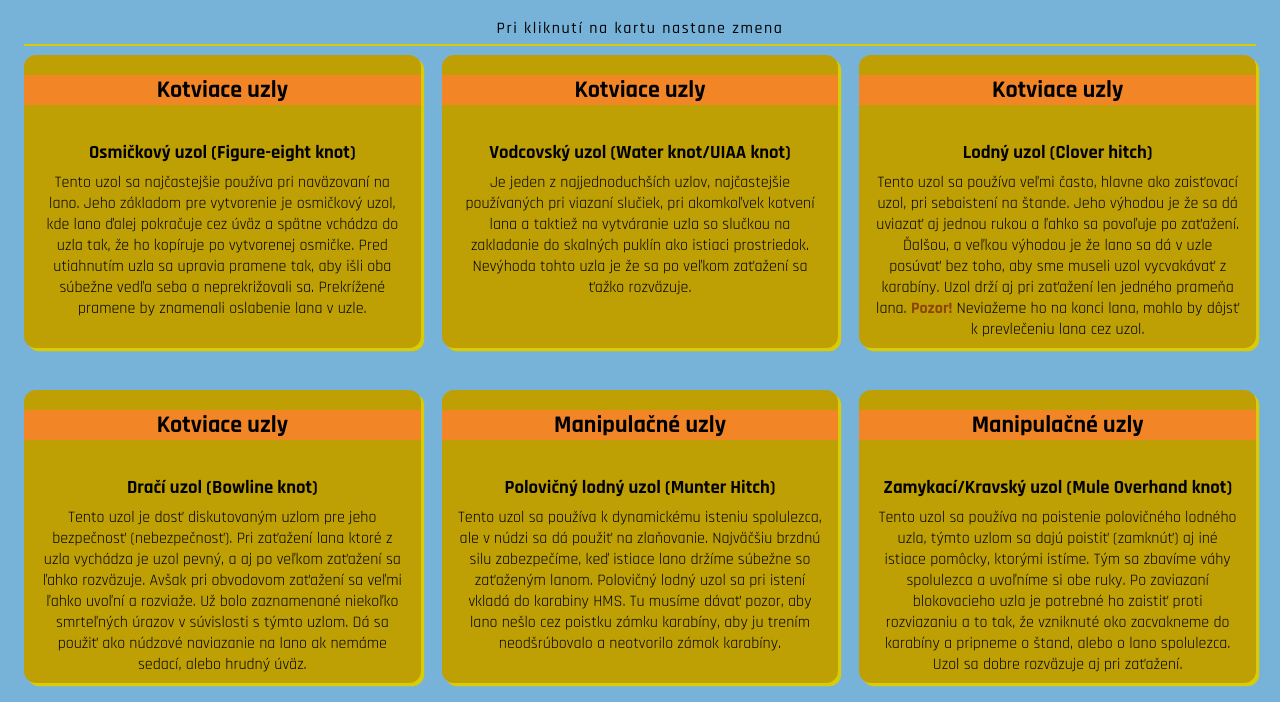
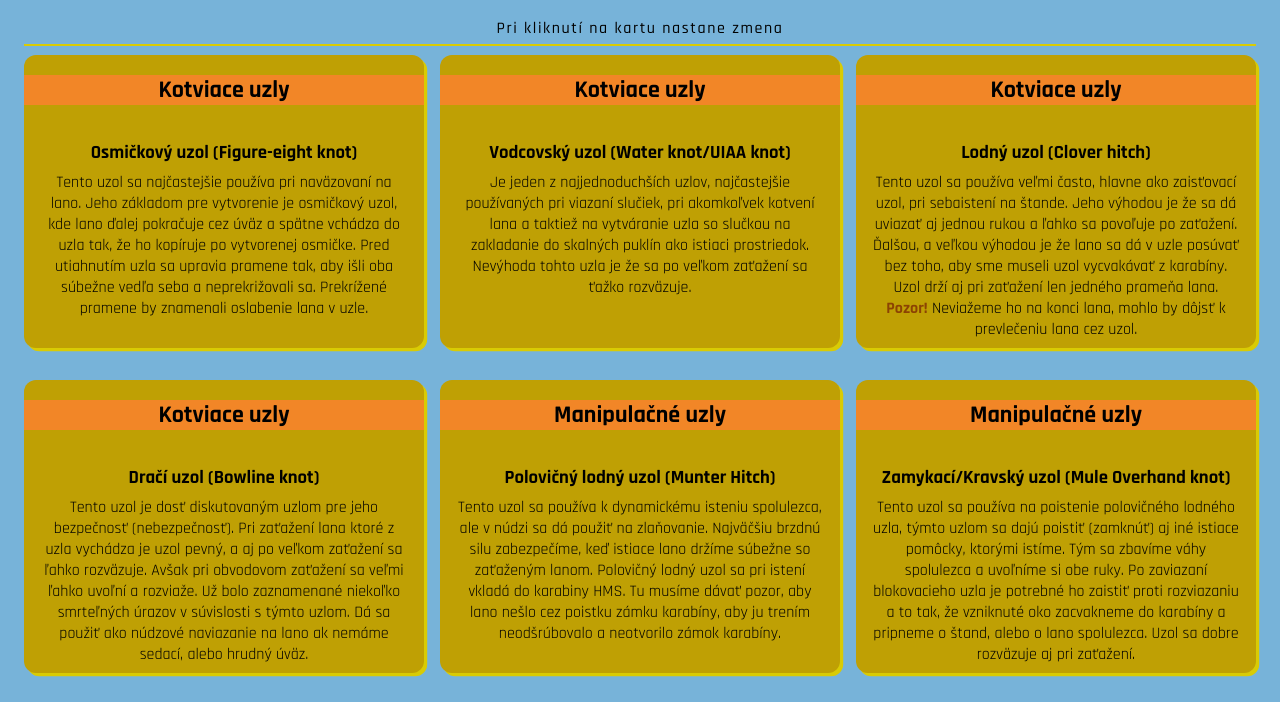
Before and after one commit to Tasi87/ucme_sa_o_lezeni, a website built with Vite: page index.html in a window 1280 px wide. Shown: the part 76-778 px from the top of the page. Built offline with nearby package versions, Linux system fonts and the light colour scheme.

Commit message:
upraveny margin-bottom

```diff
--- a/css/cards.css
+++ b/css/cards.css
@@ -20,7 +20,7 @@ li {
     list-style: none;
     border-radius: 0.75rem;
 
-	margin-bottom: 21px;
+	margin-bottom: 1rem;
 
     /* max-width: auto; */
 
@@ -46,7 +46,8 @@ img {
     .knots {
         display: grid;
         grid-template-columns: repeat(2, 1fr);
-        gap: 21px;
+        gap: 1rem;
+		margin-bottom: 0;
     }
 }
 
@@ -55,7 +56,8 @@ img {
     .knots {
         display: grid;
         grid-template-columns: repeat(3, 1fr);
-        gap: 21px;
+        gap: 1rem;
+		margin-bottom: 0;
 
         justify-items: center;
     }
@@ -65,7 +67,8 @@ img {
     .knots {
         display: grid;
         grid-template-columns: repeat(4, 1fr);
-        gap: 21px;
+        gap: 1rem;
+		margin-bottom: 0;
 
         justify-items: center;
     }
```
